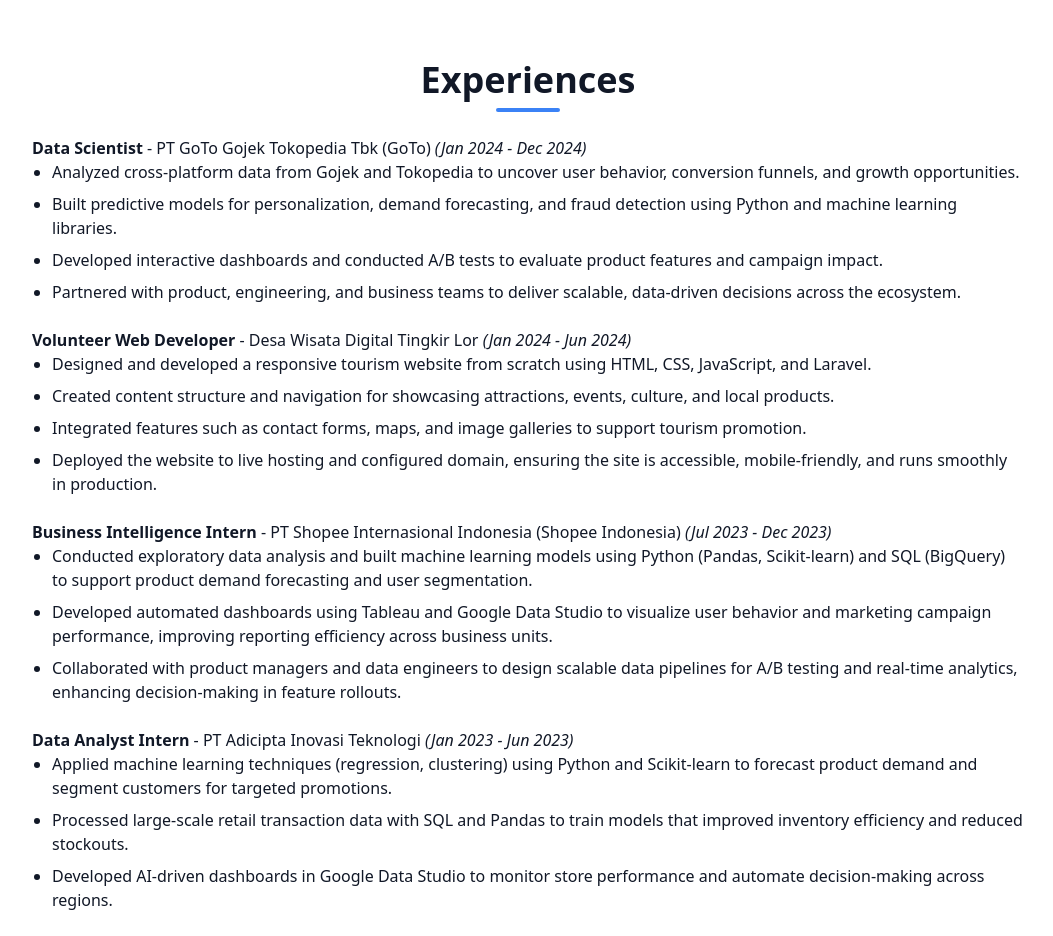
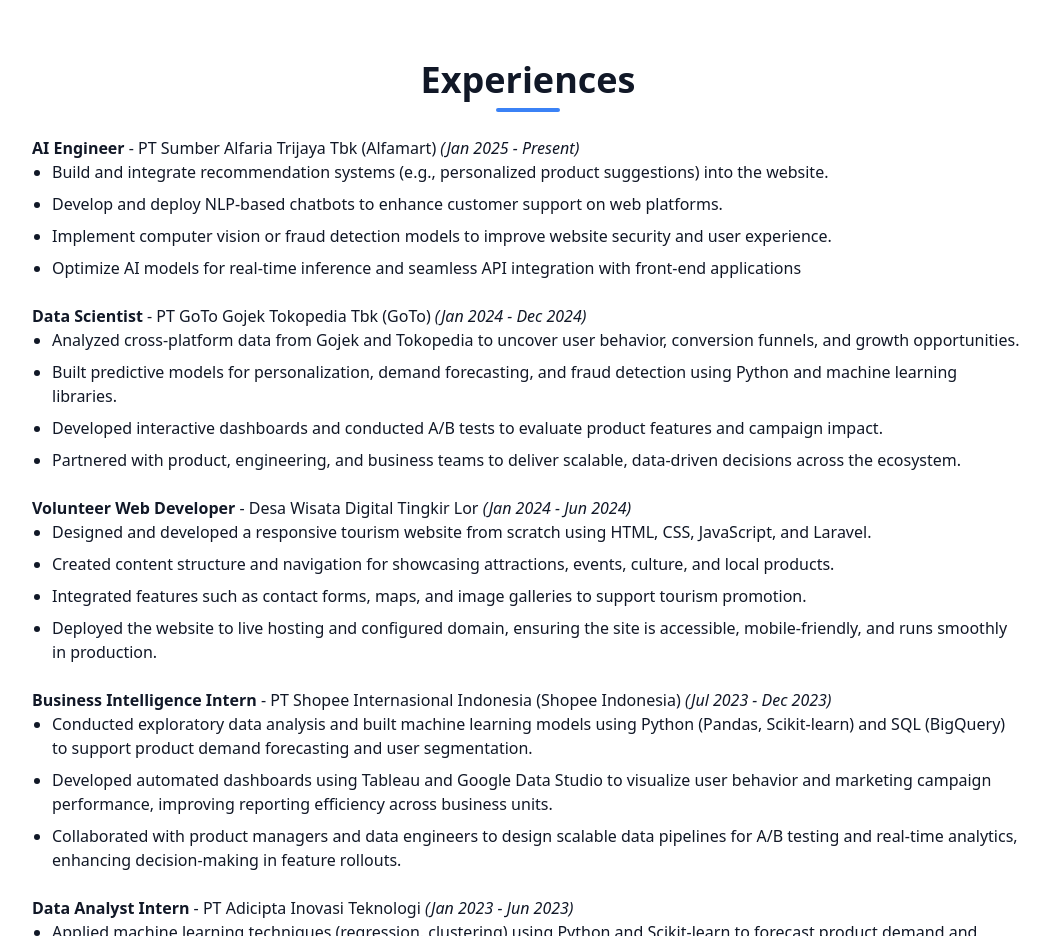
Before and after one commit to altianten/personal-site, a plain HTML site: page index.html in a window 1280 px wide. Shown: the part 2120-3056 px from the top of the page, without its empty margins (112-1165 px from the left). Drawn offline with nearby package versions, Linux system fonts and the light colour scheme.

Commit message:
Update index.html

```diff
--- a/index.html
+++ b/index.html
@@ -162,6 +162,17 @@
                 <span class="block w-16 h-1 bg-blue-500 mx-auto mt-2 rounded"></span>
             </h3>
             <div class="max-w-5xl mx-auto px-4 space-y-6">
+                <div>
+                    <strong>AI Engineer</strong>
+                    - PT Sumber Alfaria Trijaya Tbk (Alfamart)
+                    <em>(Jan 2025 - Present)</em>
+                    <ul class="list-disc pl-5 space-y-2">
+                        <li>Build and integrate recommendation systems (e.g., personalized product suggestions) into the website.</li>
+                        <li>Develop and deploy NLP-based chatbots to enhance customer support on web platforms.</li>
+                        <li>Implement computer vision or fraud detection models to improve website security and user experience.</li>
+                        <li>Optimize AI models for real-time inference and seamless API integration with front-end applications</li>
+                    </ul>
+                </div>
                 <div>
                     <strong>Data Scientist</strong>
                     - PT GoTo Gojek Tokopedia Tbk (GoTo)
```
